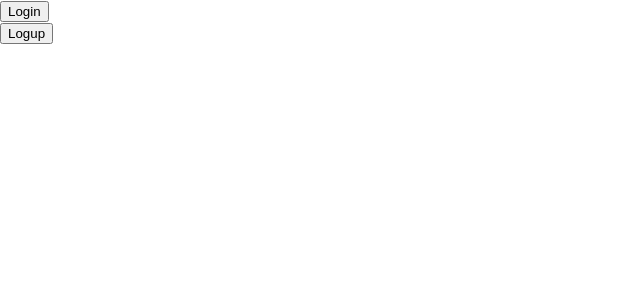
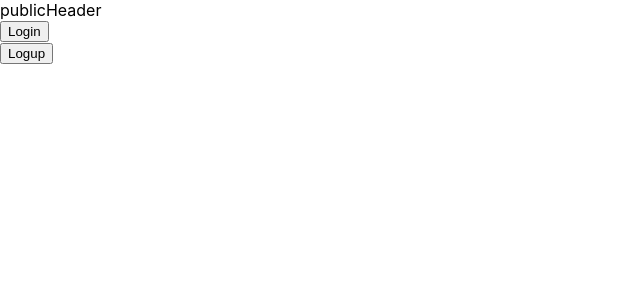
Before and after one commit to YosefAranbaev/Wisetime-frontend, a React (Create React App) app in the folder react/: page / in a window 1280 px wide. Shown: the top 300 px of the page, without its empty margins (0-640 px from the left). Built offline with nearby package versions, Linux system fonts and the light colour scheme.

Commit message:
Added App and header components

```diff
--- /dev/null
+++ b/react/src/App.js
@@ -0,0 +1,29 @@
+import React, { useState, useEffect } from 'react';
+import { useLocation } from "react-router-dom";
+import Header from './Components/Header';
+
+const App = ({ children, props }) => {
+    const location = useLocation();
+    const [headerMode, setHeaderMode] = useState('publicHeader');
+
+    useEffect(() => {
+        if(location.pathname === '/') {
+            setHeaderMode('publicHeader');
+        } else {
+            setHeaderMode('protectedHeader');
+        }
+    }, [location.pathname])
+
+    return (
+        <div className='App'>
+            <Header mode={headerMode} />
+            <div id='wrapper'>
+                {React.Children.map(children, child => {
+                    return React.cloneElement(child)
+                })}
+            </div>
+        </div>
+    );
+}
+
+export default App;
--- /dev/null
+++ b/react/src/Components/Header.js
@@ -0,0 +1,12 @@
+import React, { useState, useEffect } from 'react';
+
+const Header = (props) => {
+
+    return (
+        <div className='Header'>
+            {props.mode}
+        </div>
+    );
+}
+
+export default Header;
--- a/react/src/Components/Home.js
+++ b/react/src/Components/Home.js
@@ -1,11 +1,6 @@
 import React, { useState, useEffect } from 'react';
 import { useHistory } from "react-router-dom";
 import { getTasks } from '../Utils/contentService';
-import axios from 'axios';
-
-import { getCurrentUser, authHeader } from '../Utils/Service';
-
-const serviceUrl = 'http://localhost:8080';
 
 const Home = () => {
     let history = useHistory();
--- a/react/src/index.js
+++ b/react/src/index.js
@@ -2,13 +2,16 @@ import React from 'react';
 import ReactDOM from 'react-dom';
 import './index.css';
 import ReactRouter from './Router/router';
-import { BrowserRouter } from 'react-router-dom'
+import App from './App';
+import { BrowserRouter as Router } from 'react-router-dom'
 
 ReactDOM.render(
   <React.StrictMode>
-    <BrowserRouter>
-      <ReactRouter />
-    </BrowserRouter>
+    <Router>
+      <App>
+          <ReactRouter />
+      </App>
+    </Router>
   </React.StrictMode>,
   document.getElementById('root')
 );
```
